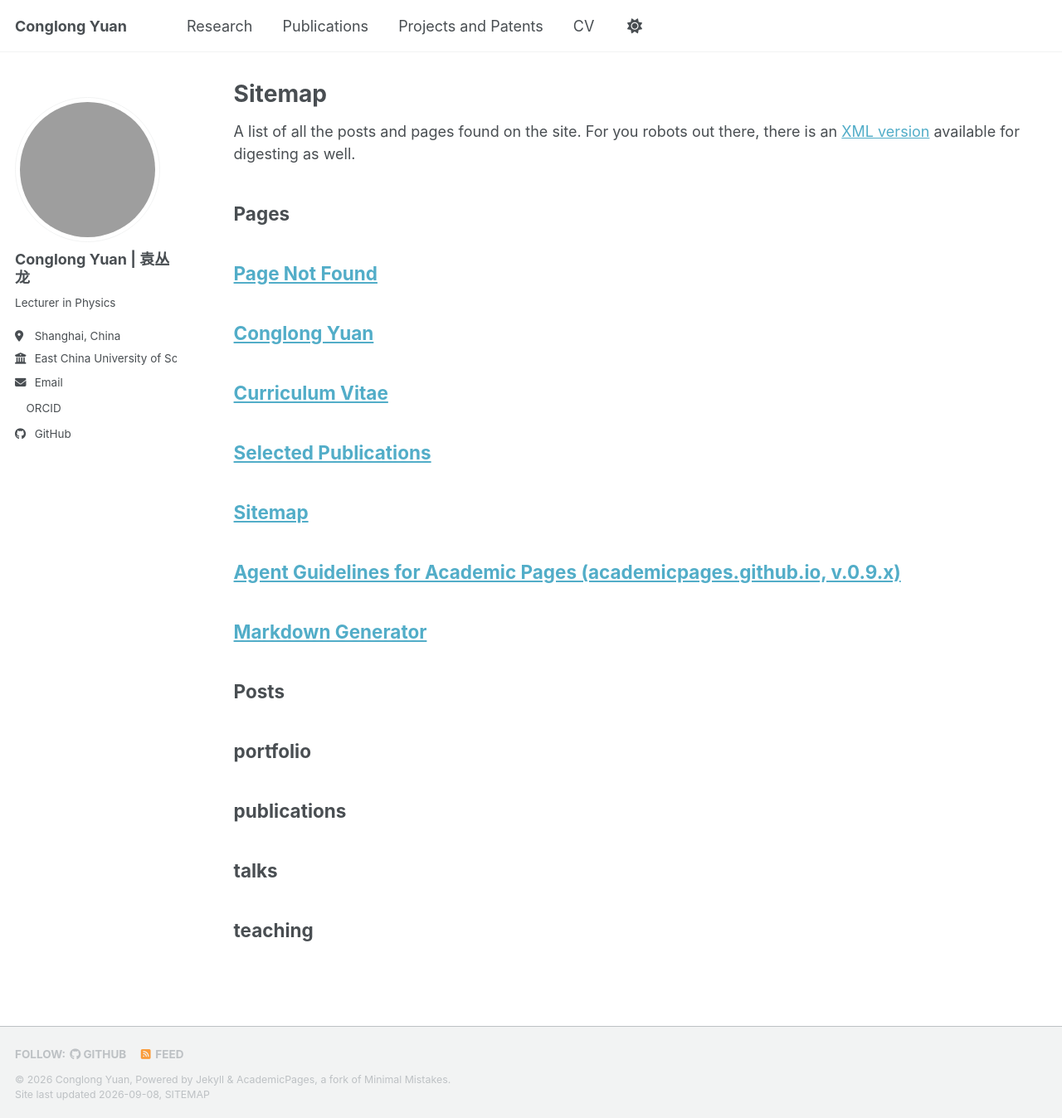
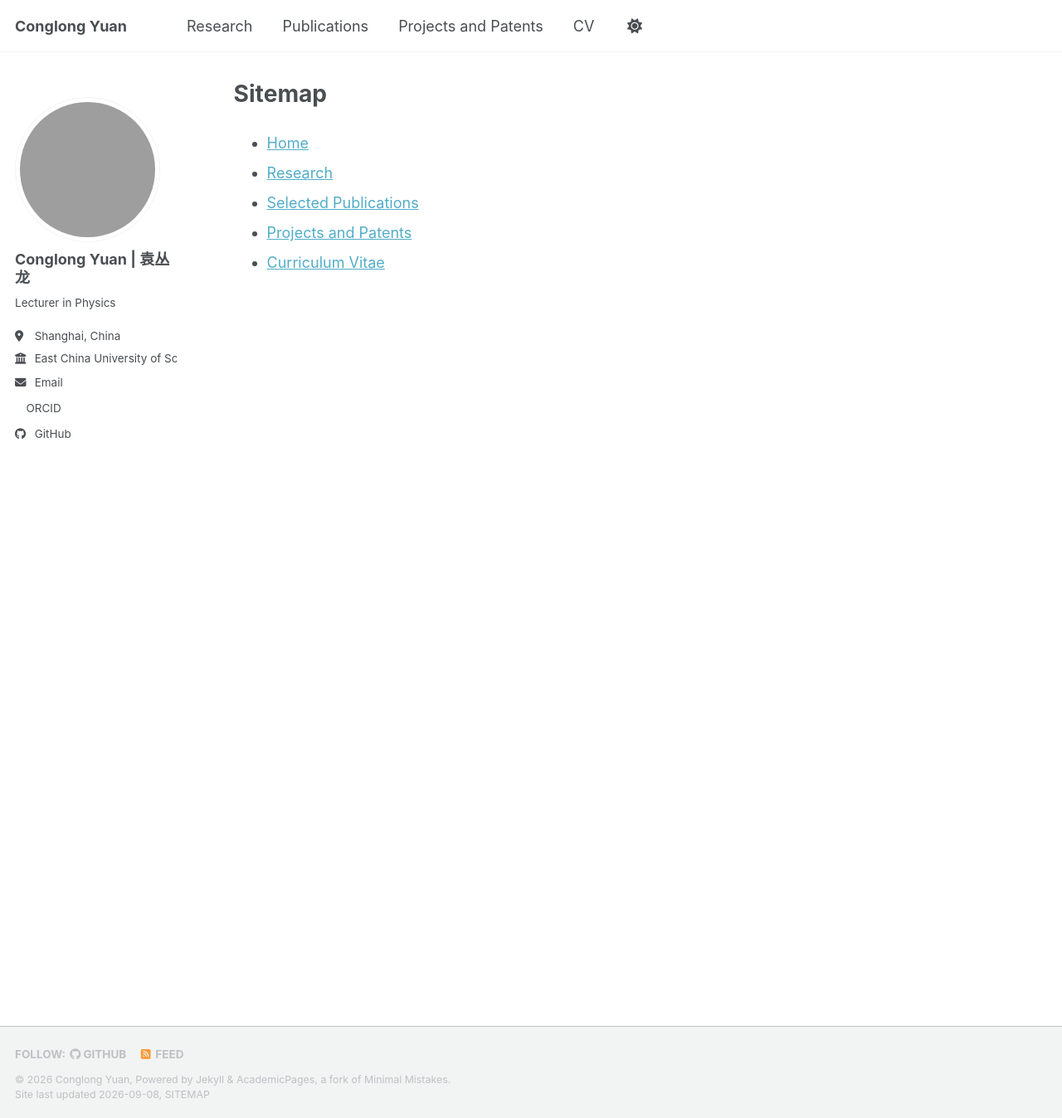
Before and after one commit to ConglongYuan/conglongyuan.github.io, a Jekyll site: the page built from _pages/sitemap.md, in a window 1280 px wide and 1348 px high. Shown: the whole window at 83% size. Built offline with Jekyll 4.4.1, drawn with Linux system fonts in a browser that asks for light colours; a style sheet for code colours, icons or effects is not loaded; grey boxes are pictures that could not be loaded.

Commit message:
Update sitemap

```diff
--- a/_pages/sitemap.md
+++ b/_pages/sitemap.md
@@ -1,37 +1,11 @@
 ---
-layout: archive
 title: "Sitemap"
 permalink: /sitemap/
 author_profile: true
 ---
 
-{% include base_path %}
-
-A list of all the posts and pages found on the site. For you robots out there, there is an [XML version]({{ base_path }}/sitemap.xml) available for digesting as well.
-
-<h2>Pages</h2>
-{% for post in site.pages %}
-  {% include archive-single.html %}
-{% endfor %}
-
-<h2>Posts</h2>
-{% for post in site.posts %}
-  {% include archive-single.html %}
-{% endfor %}
-
-{% capture written_label %}'None'{% endcapture %}
-
-{% for collection in site.collections %}
-{% unless collection.output == false or collection.label == "posts" %}
-  {% capture label %}{{ collection.label }}{% endcapture %}
-  {% if label != written_label %}
-  <h2>{{ label }}</h2>
-  {% capture written_label %}{{ label }}{% endcapture %}
-  {% endif %}
-{% endunless %}
-{% for post in collection.docs %}
-  {% unless collection.output == false or collection.label == "posts" %}
-  {% include archive-single.html %}
-  {% endunless %}
-{% endfor %}
-{% endfor %}
+- [Home](/)
+- [Research](/research/)
+- [Selected Publications](/publications/)
+- [Projects and Patents](/projects/)
+- [Curriculum Vitae](/cv/)
```
